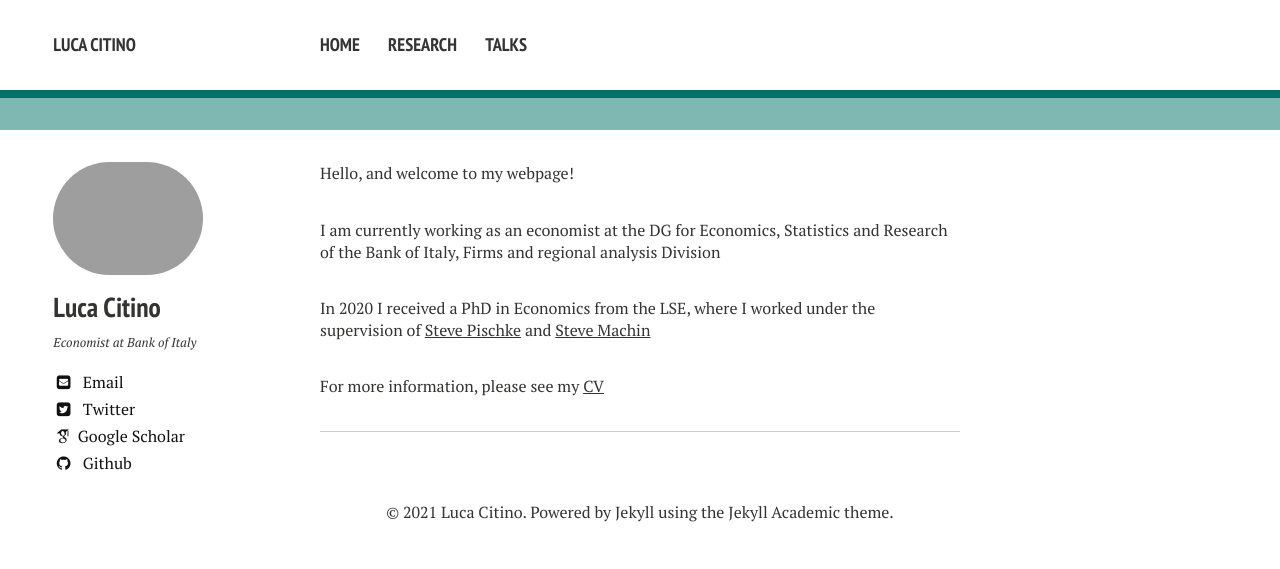
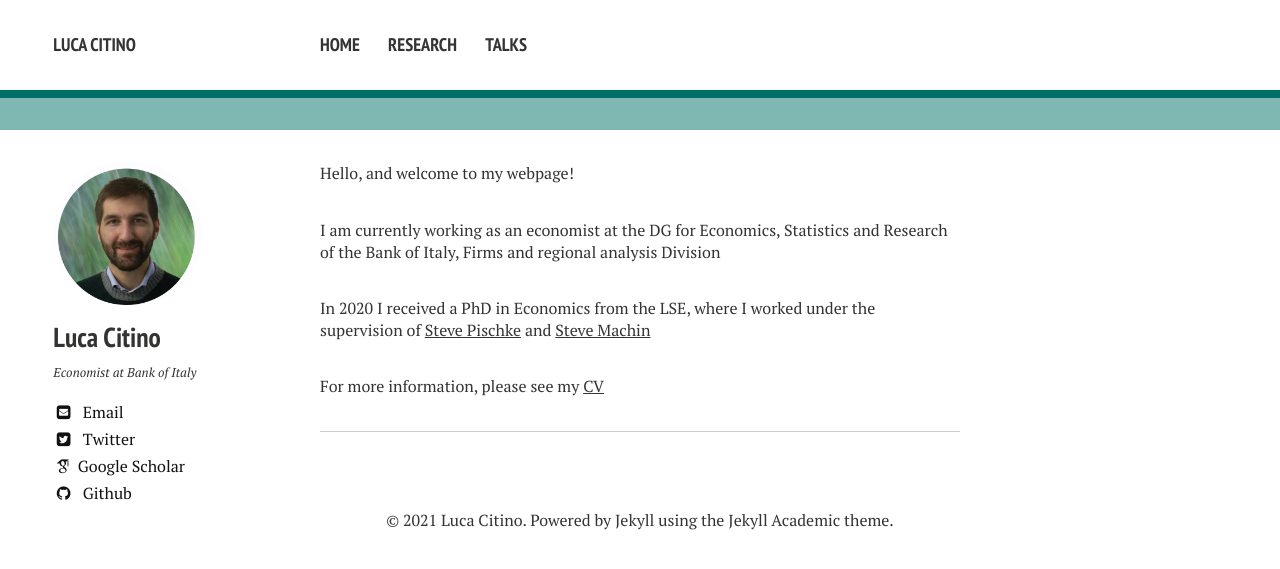
Before and after one commit to luca-citino/luca-citino.github.io, a Jekyll site: the page built from index.md, in a window 1280 px wide. Shown: the top 569 px of the page. Built offline with Jekyll 4.4.1, drawn with Linux system fonts in a browser that asks for light colours; nearby versions of some CDN libraries; some web fonts are replaced.

Commit message:
Update _config.yml

```diff
--- a/_config.yml
+++ b/_config.yml
@@ -7,7 +7,7 @@ logo: # filename of a logo image that has been placed into your images directory
 # Enter the following platform usernames if you would like for them to appear on your site.
 owner:
   name: Luca Citino
-  avatar: foto8.png
+  avatar: foto_small.jpg
   bio: "Economist at Bank of Italy"
   email: luca.citino@bancaditalia.it
   # Do not include the @ symbol in your Twitter username
```
